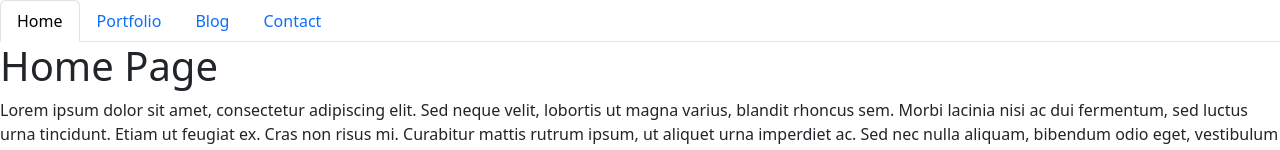
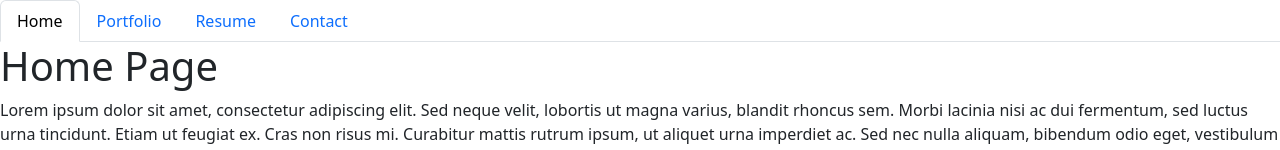
Before and after one commit to Haseebz1/portfolio-react, a React (Create React App) app: page / in a window 1280 px wide. Shown: the top 150 px of the page. Built offline with nearby package versions, Linux system fonts and the light colour scheme.

Commit message:
changed blog to resume

```diff
--- a/src/components/NavTabs.js
+++ b/src/components/NavTabs.js
@@ -28,12 +28,12 @@
       </li>
       <li className="nav-item">
         <a
-          href="#blog"
-          onClick={() => handlePageChange('Blog')}
-          // Check to see if the currentPage is `Blog`, and if so we use the active link class from bootstrap. Otherwise, we set it to a normal nav-link
-          className={currentPage === 'Blog' ? 'nav-link active' : 'nav-link'}
+          href="#resume"
+          onClick={() => handlePageChange('Resume')}
+          // Check to see if the currentPage is `Resume`, and if so we use the active link class from bootstrap. Otherwise, we set it to a normal nav-link
+          className={currentPage === 'Resume' ? 'nav-link active' : 'nav-link'}
         >
-          Blog
+          Resume
         </a>
       </li>
       <li className="nav-item">
--- a/src/components/PortfolioContainer.js
+++ b/src/components/PortfolioContainer.js
@@ -2,7 +2,7 @@
 import NavTabs from './NavTabs';
 import Home from './pages/Home';
 import Portfolio from './pages/Portfolio';
-import Blog from './pages/Blog';
+import Resume from './pages/Resume';
 import Contact from './pages/Contact';
 
 export default function PortfolioContainer() {
@@ -16,8 +16,8 @@
     if (currentPage === 'Portfolio') {
       return <Portfolio />;
     }
-    if (currentPage === 'Blog') {
-      return <Blog />;
+    if (currentPage === 'Resume') {
+      return <Resume />;
     }
     return <Contact />;
   };
--- a/src/components/pages/Blog.js
+++ b/src/components/pages/Resume.js
@@ -1,9 +1,9 @@
 import React from 'react';
 
-export default function Blog() {
+export default function Resume() {
   return (
     <div>
-      <h1>Blog Page</h1>
+      <h1>Resume Page</h1>
       <p>
         Donec a volutpat quam. Curabitur nec varius justo, sed rutrum ligula.
         Curabitur pellentesque turpis sit amet eros iaculis, a mollis arcu
```
